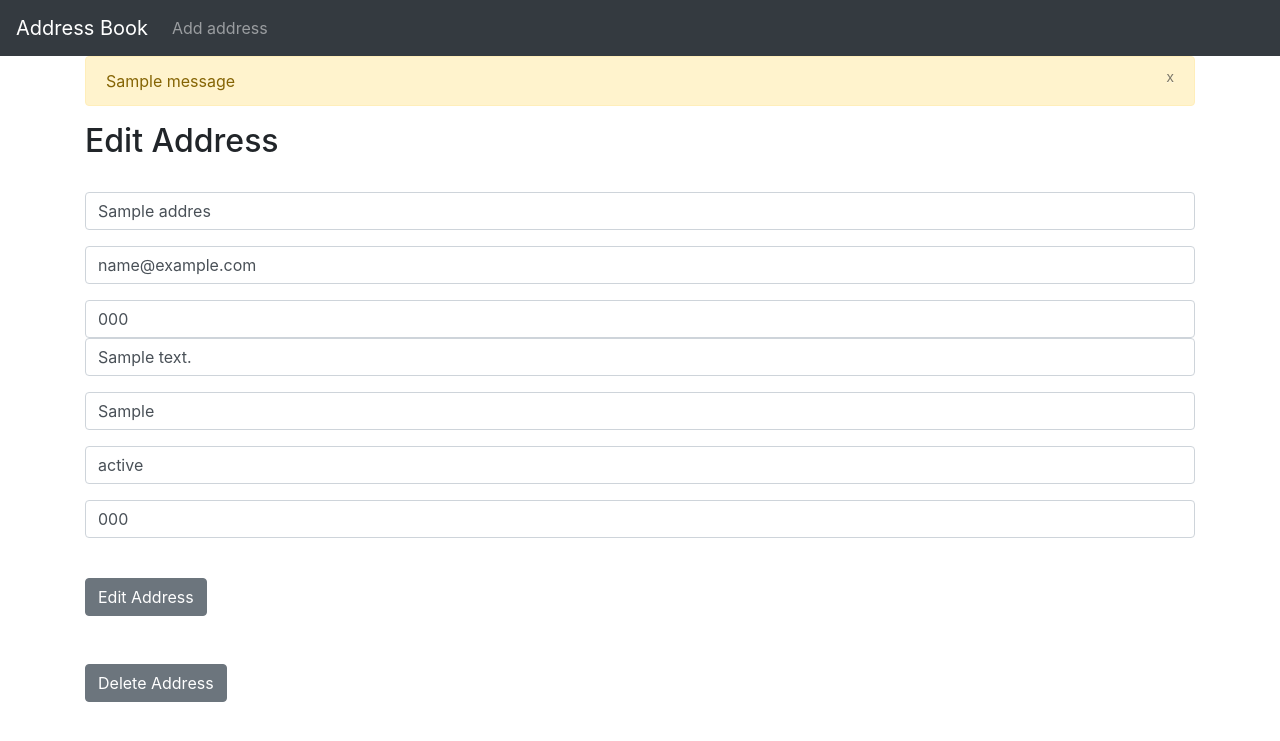
After one commit to tastoputro/My-Address-Book, a Django app: page /edit/1 in a window 1280 px wide. The commit adds this page. Shown: the top 741 px of the page. Run offline with Django 3.2, Linux system fonts and the light colour scheme; tables that the repository leaves empty hold one stand-in row (values such as "Sample post"); one stand-in notice (Sample message) is shown; some libraries are stand-ins or nearby versions.

Commit message:
Add Address table

```diff
--- a/address_book/templates/base.html
+++ b/address_book/templates/base.html
@@ -25,8 +25,19 @@
     </ul>
   </div>
 </nav>
-  	<br/>
   	<div class="container">
+
+    {% if messages %}
+      {% for message in messages %}
+        <div class="alert alert-warning alert-dismissable" role="alert">
+          <button class="close" data-dismiss="alert">
+              <small><sup>x</sup></small>
+          </button>
+          {{ message }}
+        </div>
+      {% endfor%}
+    {% endif%}
+
 		{% block content %}
 		{% endblock %}
 	</div>
--- /dev/null
+++ b/address_book/templates/edit.html
@@ -0,0 +1,48 @@
+{% extends 'base.html' %}
+
+{% block content %}
+
+<h2>Edit Address</h2>
+<br/>
+{% if get_address %}
+	<form method="POST">
+	{% csrf_token %}
+<div class="form-group">
+<input type="text" class="form-control" id="name" aria-describedby="emailHelp" value="{{ get_address.name }}" name="name">
+</div>
+<div class="form-group">
+<input type="email" class="form-control" id="email" aria-describedby="emailHelp" value="{{ get_address.email }}" name="email">
+</div>
+<div class="form-group">
+<input type="text" class="form-control" id="phone" aria-describedby="emailHelp" value="{{ get_address.phone }}" name="phone">
+</divP
+<div class="form-group">
+<input type="text" class="form-control" id="address" aria-describedby="emailHelp" value="{{ get_address.address }}" name="address">
+</div>
+<div class="form-group">
+<input type="text" class="form-control" id="city" aria-describedby="emailHelp" value="{{ get_address.city }}" name="city">
+</div>
+<div class="form-group">
+<input type="text" class="form-control" id="state" aria-describedby="emailHelp" value="{{ get_address.state }}" name="state">
+</div>
+<div class="form-group">
+<input type="text" class="form-control" id="zipcode" aria-describedby="emailHelp" value="{{ get_address.zipcode }}" name="zipcode">
+</div>
+<div class="form-group">
+<input type="hidden" value="{{ get_address.id }}" name="id">
+</div>
+
+<br/>
+<button type="submit" class="btn btn-secondary">Edit Address</button>
+</form>
+<br/>
+<br/>
+<form method="POST" action='{% url 'delete' get_address.id %}'>
+	{% csrf_token %}
+	<input type="hidden" value="{{ get_address.id }}" name="id">
+	<button type="submit" class="btn btn-secondary">Delete Address</button>
+</form>
+
+
+{% endif %}
+{% endblock %}
--- a/address_book/urls.py
+++ b/address_book/urls.py
@@ -1,6 +1,9 @@
 from django.urls import path
 from . import views
+
 urlpatterns = [
 	path('', views.home, name="home"),
 	path('add_address', views.add_address, name="add_address"),
+	path('edit/<list_id>', views.edit, name="edit"),
+	path('delete/<list_id>', views.delete, name="delete"),
 ]
--- a/address_book/views.py
+++ b/address_book/views.py
@@ -1,7 +1,46 @@
 from django.shortcuts import render, redirect
+from .models import Address
+from .forms import AddressForm
+from django.contrib import messages
 
 def home(request):
-	return render(request, 'home.html', {})
+	all_addresses = Address.objects.all
+	return render(request, 'home.html', {'all_addresses' : all_addresses})
 
 def add_address(request):
-	return render(request, 'add_address.html', {})
+	if request.method == 'POST':
+		form = AddressForm(request.POST or None)
+		if form.is_valid():
+			form.save()
+			messages.success(request, ('Address Has Been Added!'))
+			return redirect('home')
+		else:
+			messages.success(request, ('Seems Like There Was An Error...'))
+			return render(request, 'add_address.html', {})
+	else:
+		return render(request, 'add_address.html', {})
+
+def edit(request, list_id):
+	if request.method == 'POST':
+		current_address = Address.objects.get(pk=list_id)
+		form = AddressForm(request.POST or None, instance=current_address)
+		if form.is_valid():
+			form.save()
+			messages.success(request, ('Address Has Been Edited!'))
+			return redirect('home')
+		else:
+			messages.success(request, ('Seems Like There Was An Error...'))
+			return render(request, 'edit.html', {})
+	else:
+		get_address = Address.objects.get(pk=list_id)
+		return render(request, 'edit.html', {'get_address': get_address})
+
+def delete(request, list_id):
+	if request.method == 'POST':
+		current_address = Address.objects.get(pk=list_id)
+		current_address.delete()
+		messages.success(request, ('Address Has Been Deleted...'))
+		return redirect('home')
+	else:
+		messages.success(request, ('Nothing To See Here...'))
+		return redirect('home')
```
Also changed, not shown: address_book/forms.py (added, +7 -0 lines), address_book/templates/add_address.html (+27 -0 lines), address_book/templates/home.html (+26 -1 lines).
